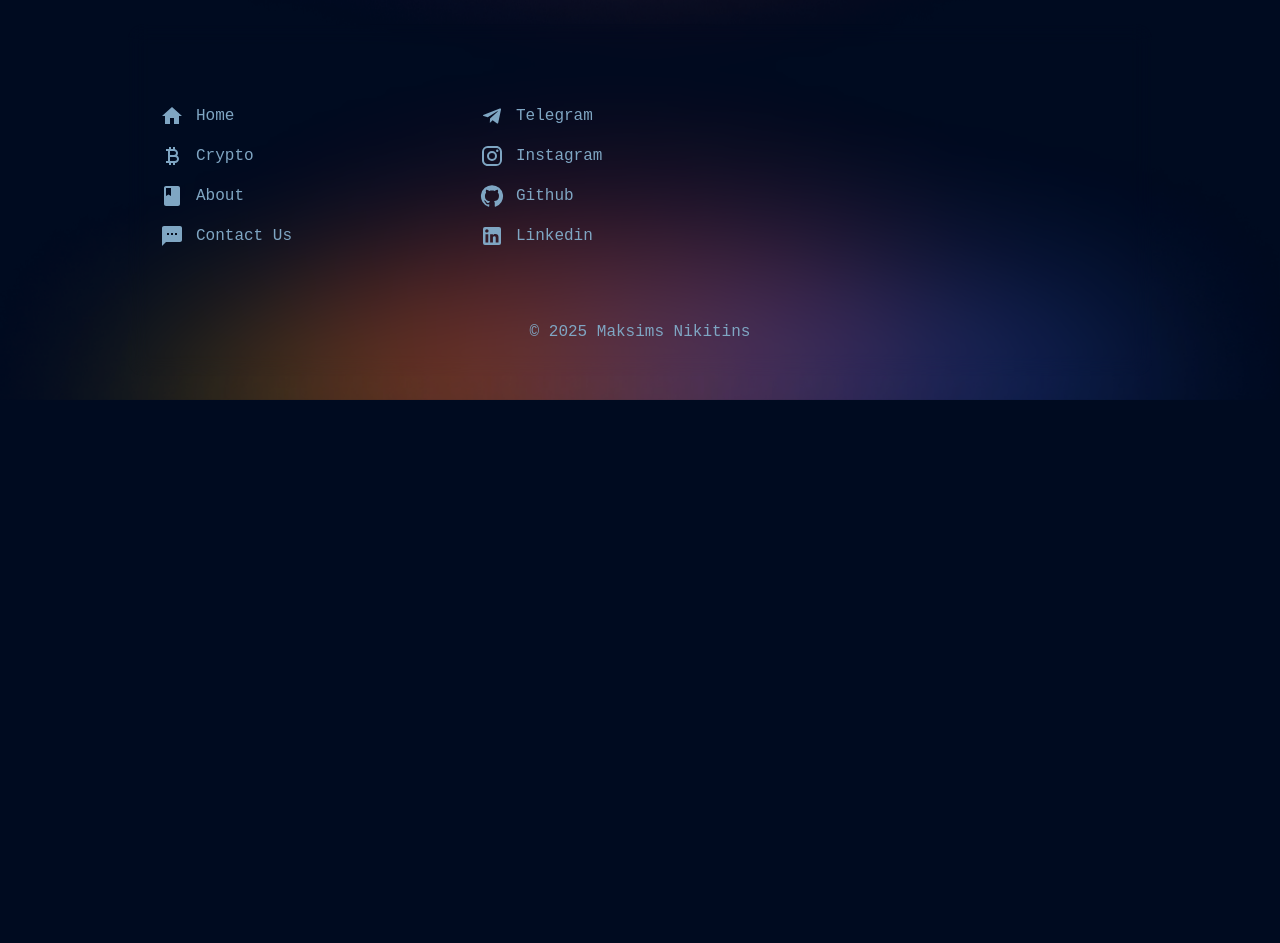
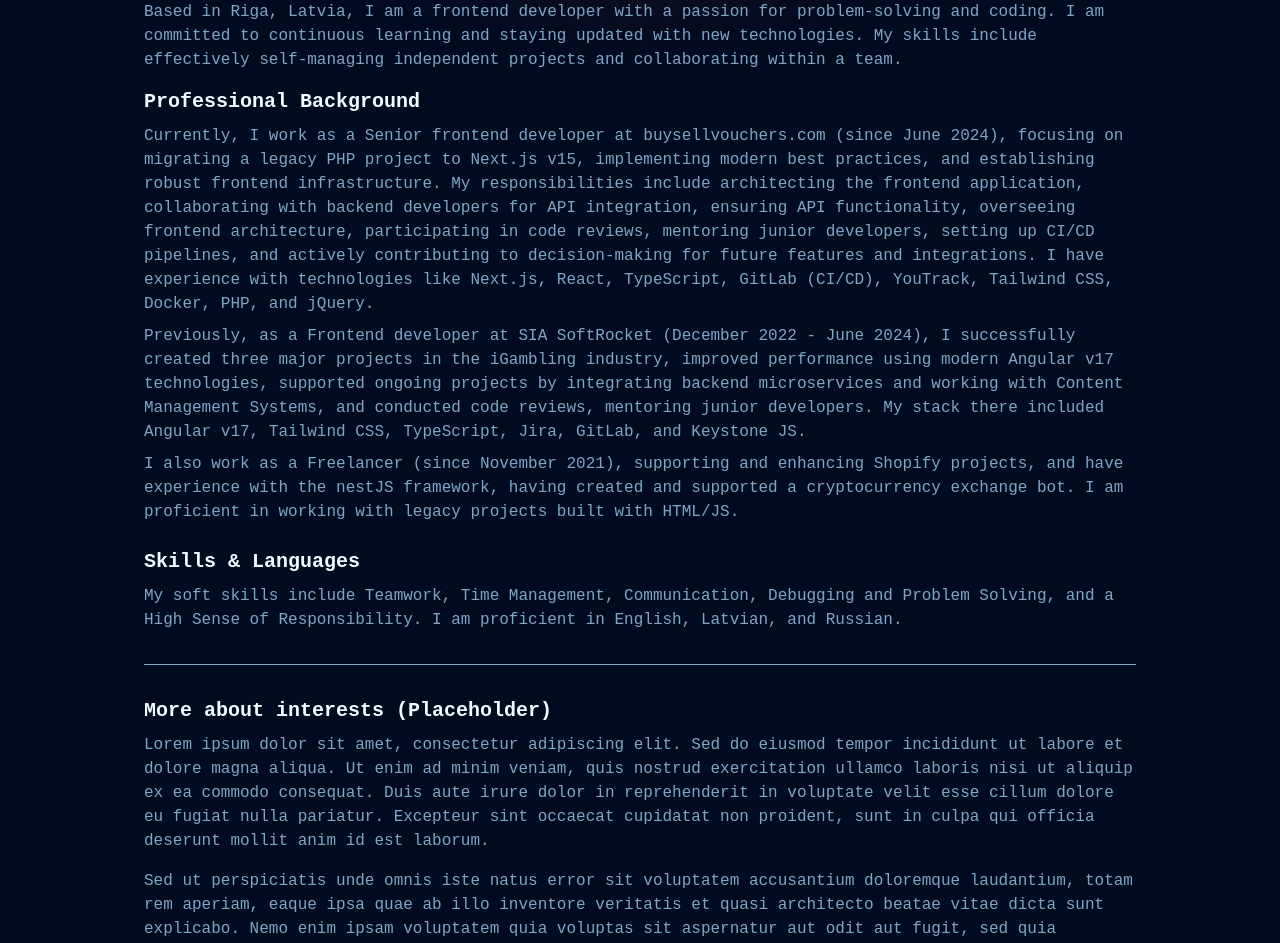
Before and after one commit to BlowYourMind/Codnity-fe-home-assignnment, a React (Create React App) app: page /about in a window 1280 px wide. Shown: the part 240-1183 px from the top of the page. Before the commit the page ends 800 px from the top, so only its background shows below. Built offline with nearby package versions, Linux system fonts and the light colour scheme.

Commit message:
feat: about me section

```diff
--- a/src/components/footer.tsx
+++ b/src/components/footer.tsx
@@ -2,7 +2,7 @@
 
 const Footer = () => {
   return (
-    <footer className="mt-20 bg-background/30 shadow-xs relative mx-auto mb-6 flex w-full max-w-5xl flex-col rounded-2xl p-8 saturate-100 backdrop-blur-[10px]">
+    <footer className="mt-20 bg-secondaryBackground shadow-xs relative mx-auto mb-6 flex w-full max-w-5xl flex-col rounded-2xl p-8 saturate-100 backdrop-blur-[10px]">
       <div className="mt-12 grid grid-cols-2 sm:grid-cols-3">
         {FOOTER_LINKS.map((list, index: number) => (
           <div
--- a/src/components/pages/aboutContent.tsx
+++ b/src/components/pages/aboutContent.tsx
@@ -1,4 +1,86 @@
-const AboutContent = () => {
-  return <div>About</div>;
+import React from "react";
+
+const AboutContent: React.FC = () => {
+  return (
+    <div className="container mx-auto px-4 py-8 text-foreground">
+      <h2 className="text-2xl font-bold mb-4 text-foreground">About Me</h2>
+
+      <div className="mb-6 text-muted-foreground">
+        <p className="mb-4">
+          Based in Riga, Latvia, I am a frontend developer with a passion for
+          problem-solving and coding. I am committed to continuous learning and
+          staying updated with new technologies. My skills include effectively
+          self-managing independent projects and collaborating within a team.
+        </p>
+        <h3 className="text-xl font-semibold mb-2 text-foreground">
+          Professional Background
+        </h3>
+        <p className="mb-2">
+          Currently, I work as a Senior frontend developer at
+          buysellvouchers.com (since June 2024), focusing on migrating a legacy
+          PHP project to Next.js v15, implementing modern best practices, and
+          establishing robust frontend infrastructure. My responsibilities
+          include architecting the frontend application, collaborating with
+          backend developers for API integration, ensuring API functionality,
+          overseeing frontend architecture, participating in code reviews,
+          mentoring junior developers, setting up CI/CD pipelines, and actively
+          contributing to decision-making for future features and integrations.
+          I have experience with technologies like Next.js, React, TypeScript,
+          GitLab (CI/CD), YouTrack, Tailwind CSS, Docker, PHP, and jQuery.
+        </p>
+        <p className="mb-2">
+          Previously, as a Frontend developer at SIA SoftRocket (December 2022 -
+          June 2024), I successfully created three major projects in the
+          iGambling industry, improved performance using modern Angular v17
+          technologies, supported ongoing projects by integrating backend
+          microservices and working with Content Management Systems, and
+          conducted code reviews, mentoring junior developers. My stack there
+          included Angular v17, Tailwind CSS, TypeScript, Jira, GitLab, and
+          Keystone JS.
+        </p>
+        <p>
+          I also work as a Freelancer (since November 2021), supporting and
+          enhancing Shopify projects, and have experience with the nestJS
+          framework, having created and supported a cryptocurrency exchange bot.
+          I am proficient in working with legacy projects built with HTML/JS.
+        </p>
+      </div>
+
+      <div className="mb-6 text-muted-foreground">
+        <h3 className="text-xl font-semibold mb-2 text-foreground">
+          Skills & Languages
+        </h3>
+        <p className="mb-2">
+          My soft skills include Teamwork, Time Management, Communication,
+          Debugging and Problem Solving, and a High Sense of Responsibility. I
+          am proficient in English, Latvian, and Russian.
+        </p>
+      </div>
+
+      <div className="mt-8 pt-8 border-t border-muted-foreground text-muted-foreground">
+        <h3 className="text-xl font-semibold mb-2 text-foreground">
+          More about interests (Placeholder)
+        </h3>
+        <p className="mb-4">
+          Lorem ipsum dolor sit amet, consectetur adipiscing elit. Sed do
+          eiusmod tempor incididunt ut labore et dolore magna aliqua. Ut enim ad
+          minim veniam, quis nostrud exercitation ullamco laboris nisi ut
+          aliquip ex ea commodo consequat. Duis aute irure dolor in
+          reprehenderit in voluptate velit esse cillum dolore eu fugiat nulla
+          pariatur. Excepteur sint occaecat cupidatat non proident, sunt in
+          culpa qui officia deserunt mollit anim id est laborum.
+        </p>
+        <p className="mt-4">
+          Sed ut perspiciatis unde omnis iste natus error sit voluptatem
+          accusantium doloremque laudantium, totam rem aperiam, eaque ipsa quae
+          ab illo inventore veritatis et quasi architecto beatae vitae dicta
+          sunt explicabo. Nemo enim ipsam voluptatem quia voluptas sit
+          aspernatur aut odit aut fugit, sed quia consequuntur magni dolores eos
+          qui ratione voluptatem sequi nesciunt.
+        </p>
+      </div>
+    </div>
+  );
 };
+
 export default AboutContent;
--- a/src/components/pages/cryptoContent.tsx
+++ b/src/components/pages/cryptoContent.tsx
@@ -55,7 +55,7 @@
 
   if (loading) {
     return (
-      <div className="flex items-center justify-center h-full">
+      <div className="flex items-center justify-center h-full min-h-screen">
         <CircularProgress />
       </div>
     );
```
